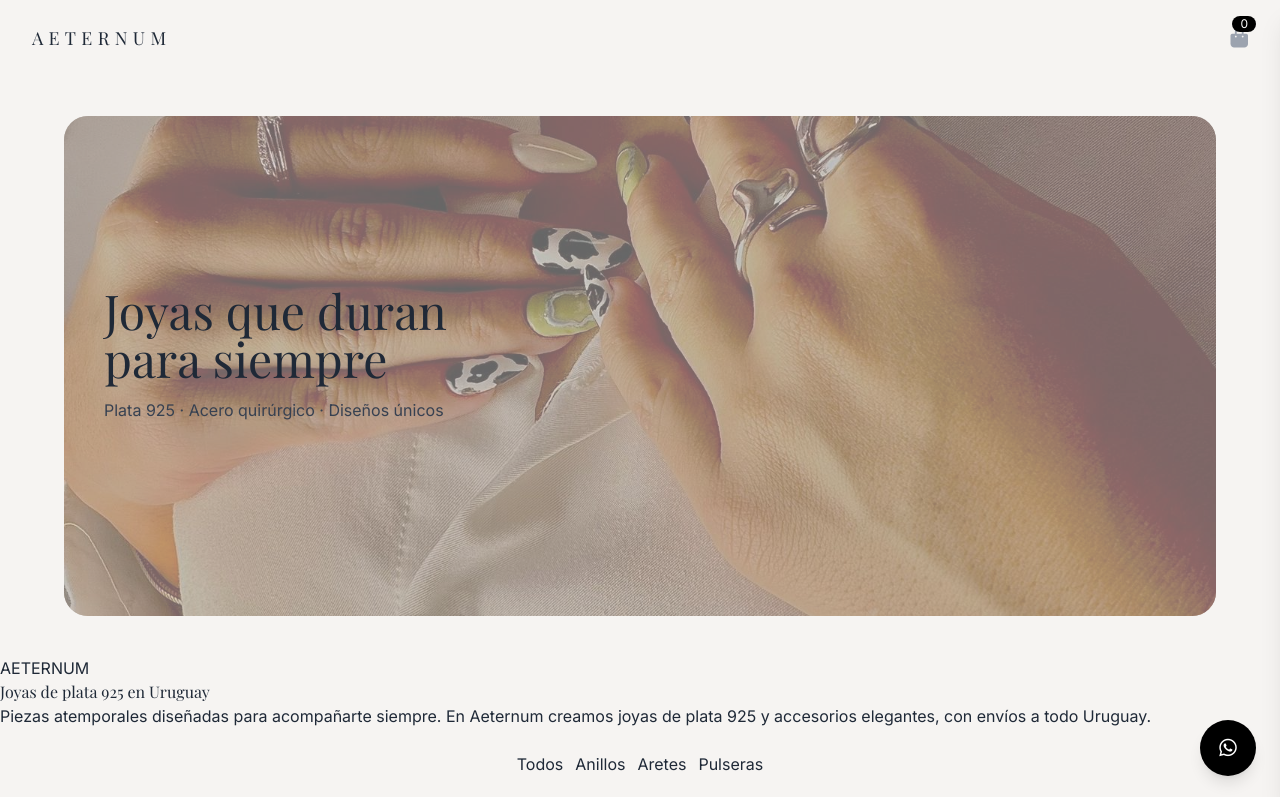
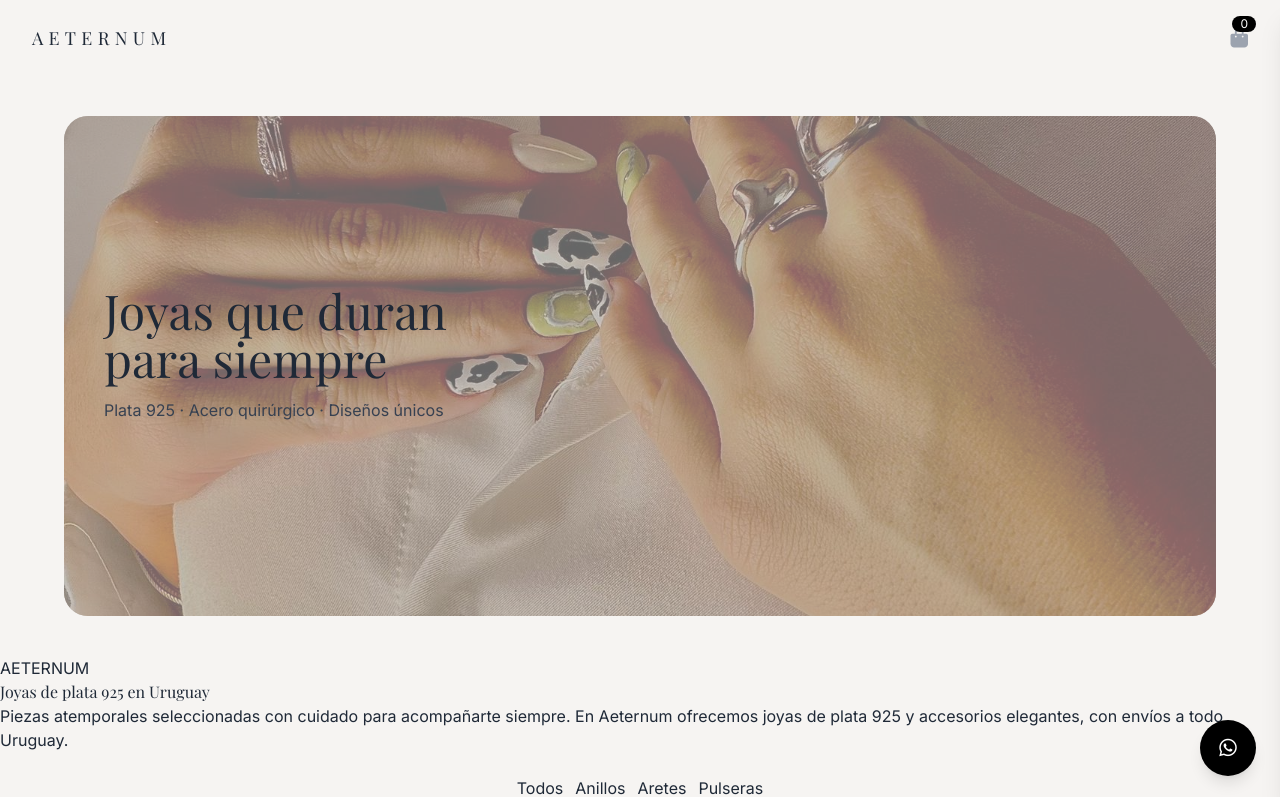
Before and after one commit to ValeSanguinetti/aeternumJoyas, a website: page public/index.html in a window 1280 px wide. Shown: the top 797 px of the page. Drawn offline with nearby package versions, Linux system fonts and the light colour scheme.

Commit message:
Cambio seo section

```diff
--- a/public/index.html
+++ b/public/index.html
@@ -62,9 +62,8 @@
     </h2>
 
     <p class="seo-description">
-      Piezas atemporales diseñadas para acompañarte siempre.
-      En Aeternum creamos joyas de plata 925 y accesorios elegantes,
-      con envíos a todo Uruguay.
+    Piezas atemporales seleccionadas con cuidado para acompañarte siempre.
+    En Aeternum ofrecemos joyas de plata 925 y accesorios elegantes, con envíos a todo Uruguay.
     </p>
 
   </div>
```
